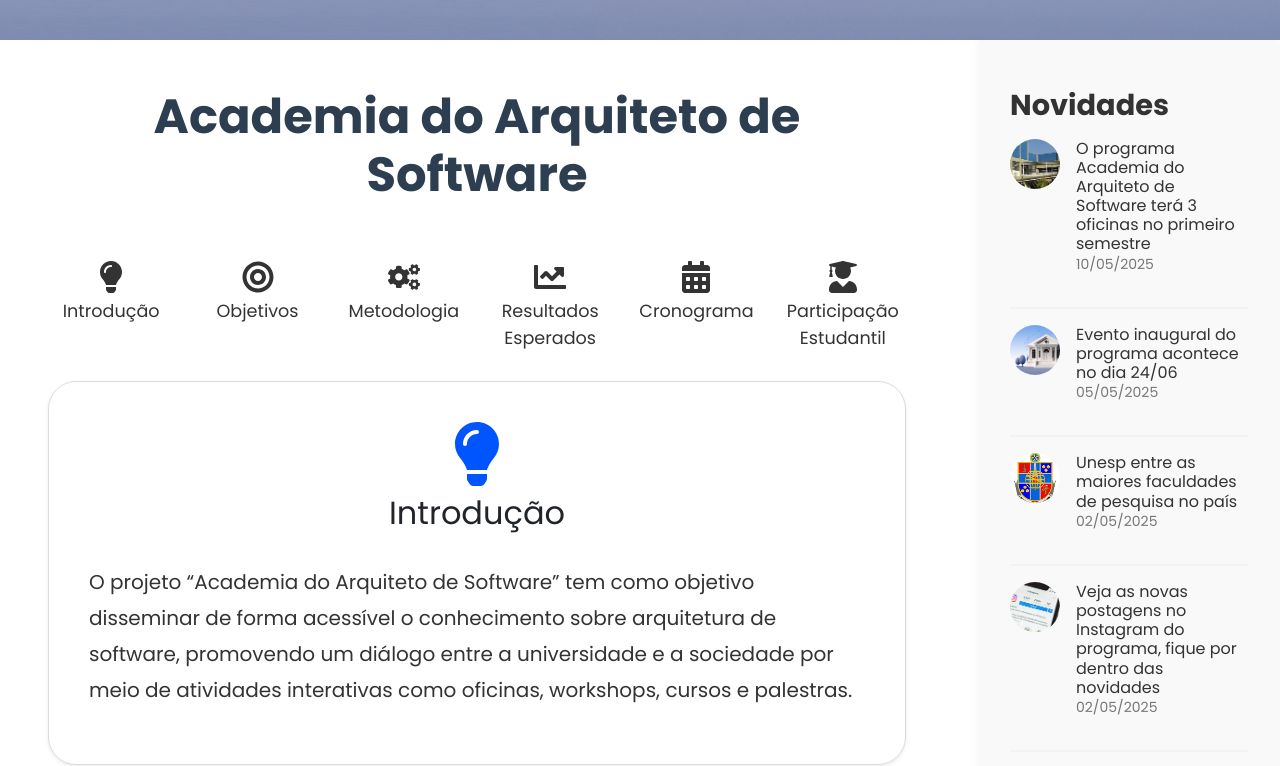
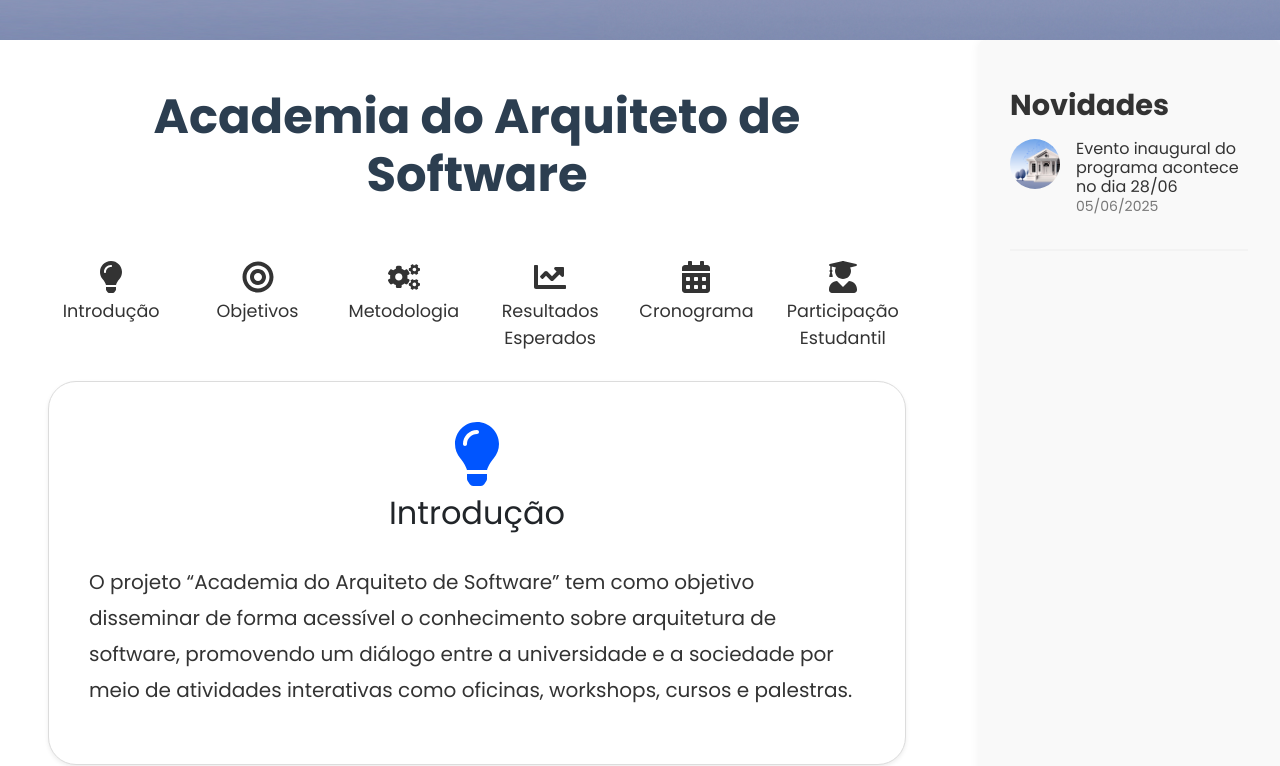
Before and after one commit to rafaelmsantos28/arquitetura-software-site, a React (Vite) app: page /arquitetura-software-site/extensao in a window 1280 px wide. Shown: the part 760-1526 px from the top of the page. Built offline with nearby package versions, Linux system fonts and the light colour scheme.

Commit message:
add: pop-up do evento inaugural

```diff
--- /dev/null
+++ b/src/components/comuns/Popup.css
@@ -0,0 +1,68 @@
+.popup-overlay {
+  position: fixed;
+  top: 0;
+  left: 0;
+  width: 100%;
+  height: 100%;
+  background: rgba(0, 0, 0, 0.7);
+  display: flex;
+  align-items: center;
+  justify-content: center;
+  z-index: 9999;
+}
+
+.popup-content {
+  position: relative;
+  max-width: 90%;
+  max-height: 90%;
+}
+
+.popup-image {
+  width: 100%;
+  height: auto;
+  border-radius: 8px;
+  max-height: 90vh;
+  object-fit: contain;
+}
+
+.popup-close {
+  position: absolute;
+  top: -10px;
+  right: -10px;
+  color: black;
+  background: #fff;
+  border: none;
+  border-radius: 50%;
+  font-size: 1.5rem;
+  cursor: pointer;
+  width: 36px;
+  height: 36px;
+  display: flex;
+  align-items: center;
+  justify-content: center;
+  box-shadow: 0 0 8px rgba(0, 0, 0, 0.3);
+}
+
+.popup-close:hover {
+  background: #eee;
+}
+
+@media (min-width: 2560px) {
+  .popup-close {
+    position: absolute;
+    top: -10px;
+    right: -10px;
+    color: black;
+    background: #fff;
+    border: none;
+    border-radius: 50%;
+    font-size: 3rem;
+    cursor: pointer;
+    width: 36px;
+    height: 36px;
+    display: flex;
+    align-items: center;
+    justify-content: center;
+    box-shadow: 0 0 8px rgba(0, 0, 0, 0.3);
+  }
+}
--- /dev/null
+++ b/src/components/comuns/Popup.jsx
@@ -0,0 +1,20 @@
+import React from 'react';
+import './Popup.css';
+
+const Popup = ({ imageDesktop, imageMobile, onClose }) => {
+  const isMobile = window.innerWidth <= 768;
+  const imageToShow = isMobile ? imageMobile : imageDesktop;
+
+  return (
+    <div className="popup-overlay">
+      <div className="popup-content">
+        <button className="popup-close" onClick={onClose}>
+          ×
+        </button>
+        <img src={imageToShow} alt="Evento" className="popup-image" />
+      </div>
+    </div>
+  );
+};
+
+export default Popup;
--- a/src/components/comuns/SideInfoColumn.jsx
+++ b/src/components/comuns/SideInfoColumn.jsx
@@ -1,53 +1,33 @@
+import React, { useState } from 'react';
 import './SideInfoColumn.css';
-import mailIcon from '../../assets/redes-sociais/mail.svg';
-import phoneIcon from '../../assets/redes-sociais/phone.svg';
-import instagramIcon from '../../assets/redes-sociais/instagram.svg';
-import linkedinIcon from '../../assets/redes-sociais/linkedin.svg';
 
-import newsImg1 from '../../assets/noticias/news1.png';
 import newsImg2 from '../../assets/noticias/news2.png';
-import newsImg3 from '../../assets/noticias/news3.png';
-import newsImg4 from '../../assets/noticias/news4.png';
+import popupEventoDesktop from '../../assets/popup/popup-eventoinaugural-desktop.jpg';
+import popupEventoMobile from '../../assets/popup/popup-eventoinaugural-mobile.jpg';
+import Popup from './Popup';
 
 const newsList = [
   {
     id: 1,
-    image: newsImg1,
-    title: 'O programa Academia do Arquiteto de Software terá 3 oficinas no primeiro semestre',
-    date: '10/05/2025',
-    link: 'https://site-da-novidade1.com',
-  },
-  {
-    id: 2,
     image: newsImg2,
-    title: 'Evento inaugural do programa acontece no dia 24/06',
-    date: '05/05/2025',
-    link: 'https://site-do-evento-inaugural.com',
-  },
-  {
-    id: 3,
-    image: newsImg3,
-    title: 'Unesp entre as maiores faculdades de pesquisa no país',
-    date: '02/05/2025',
-    link: 'https://site-da-unesp.com',
-  },
-  {
-    id: 4,
-    image: newsImg4,
-    title: 'Veja as novas postagens no Instagram do programa, fique por dentro das novidades',
-    date: '02/05/2025',
-    link: 'https://instagram.com/aa.softwareunesp',
-  },
-  {
-    id: 5,
-    image: newsImg4,
-    title: 'Veja as novas postagens no Instagram do programa, fique por dentro das novidades',
-    date: '03/05/2025',
-    link: 'https://instagram.com/aa.softwareunesp',
+    title: 'Evento inaugural do programa acontece no dia 28/06',
+    date: '05/06/2025',
+    popupImageDesktop: popupEventoDesktop,
+    popupImageMobile: popupEventoMobile,
   },
 ];
 
 function SideInfoColumn() {
+  const [selectedPopup, setSelectedPopup] = useState(null);
+
+  const openPopup = (news) => {
+    setSelectedPopup(news);
+  };
+
+  const closePopup = () => {
+    setSelectedPopup(null);
+  };
+
   return (
     <aside className="side-info-sideinfocolumn side-info-column-sideinfocolumn">
       <div className="info-section-sideinfocolumn my-3">
@@ -55,22 +35,35 @@ function SideInfoColumn() {
 
         {newsList.map((news) => (
           <div key={news.id}>
-            <a
-              href={news.link}
-              target="_blank"
-              rel="noopener noreferrer"
+            <button
+              onClick={() => openPopup(news)}
               className="news-item-sideinfocolumn"
+              style={{
+                border: 'none',
+                background: 'none',
+                padding: 0,
+                width: '100%',
+                textAlign: 'left',
+              }}
             >
               <img src={news.image} alt={news.title} className="news-image-sideinfocolumn" />
               <div className="news-text-sideinfocolumn">
                 <h4>{news.title}</h4>
                 <p className="news-date-sideinfocolumn">{news.date}</p>
               </div>
-            </a>
+            </button>
             <hr />
           </div>
         ))}
       </div>
+
+      {selectedPopup && (
+        <Popup
+          imageDesktop={selectedPopup.popupImageDesktop}
+          imageMobile={selectedPopup.popupImageMobile}
+          onClose={closePopup}
+        />
+      )}
     </aside>
   );
 }
```
Also changed, not shown: src/assets/popup/popup-eventoinaugural-desktop.jpg (added), src/assets/popup/popup-eventoinaugural-mobile.jpg (added).
